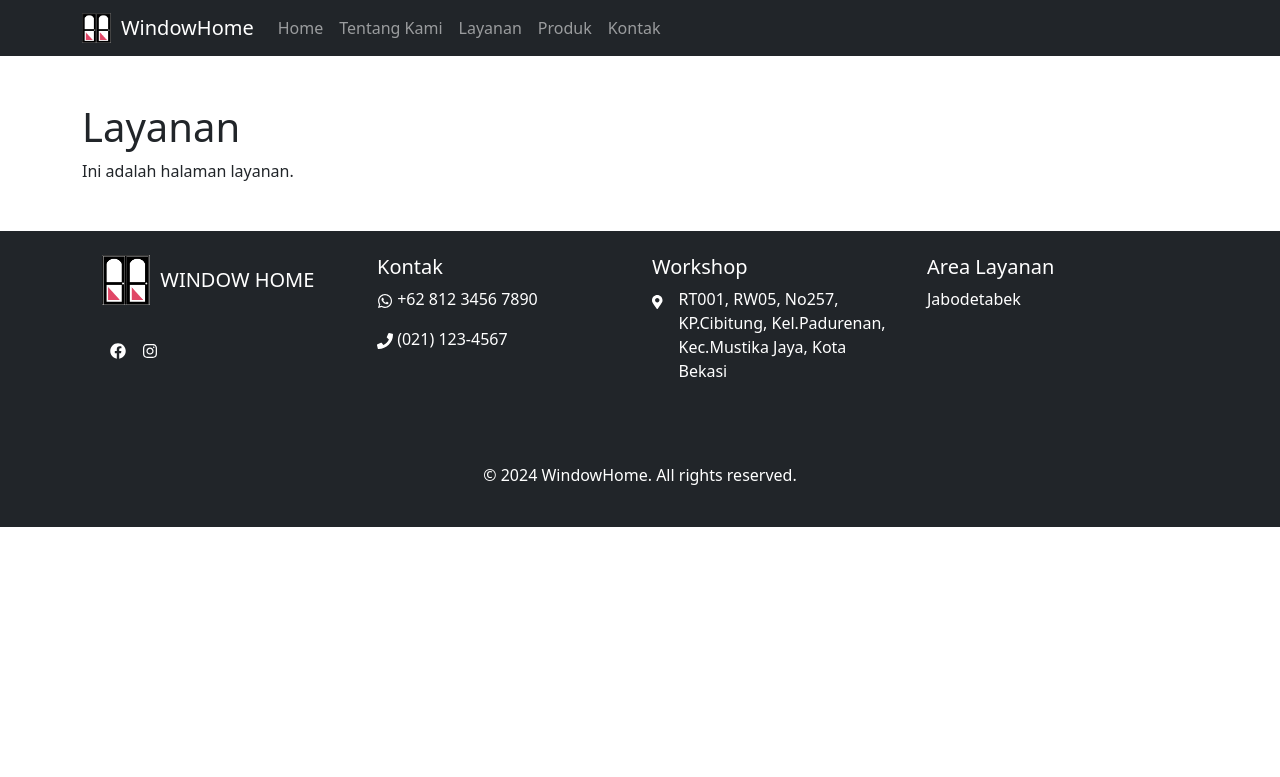
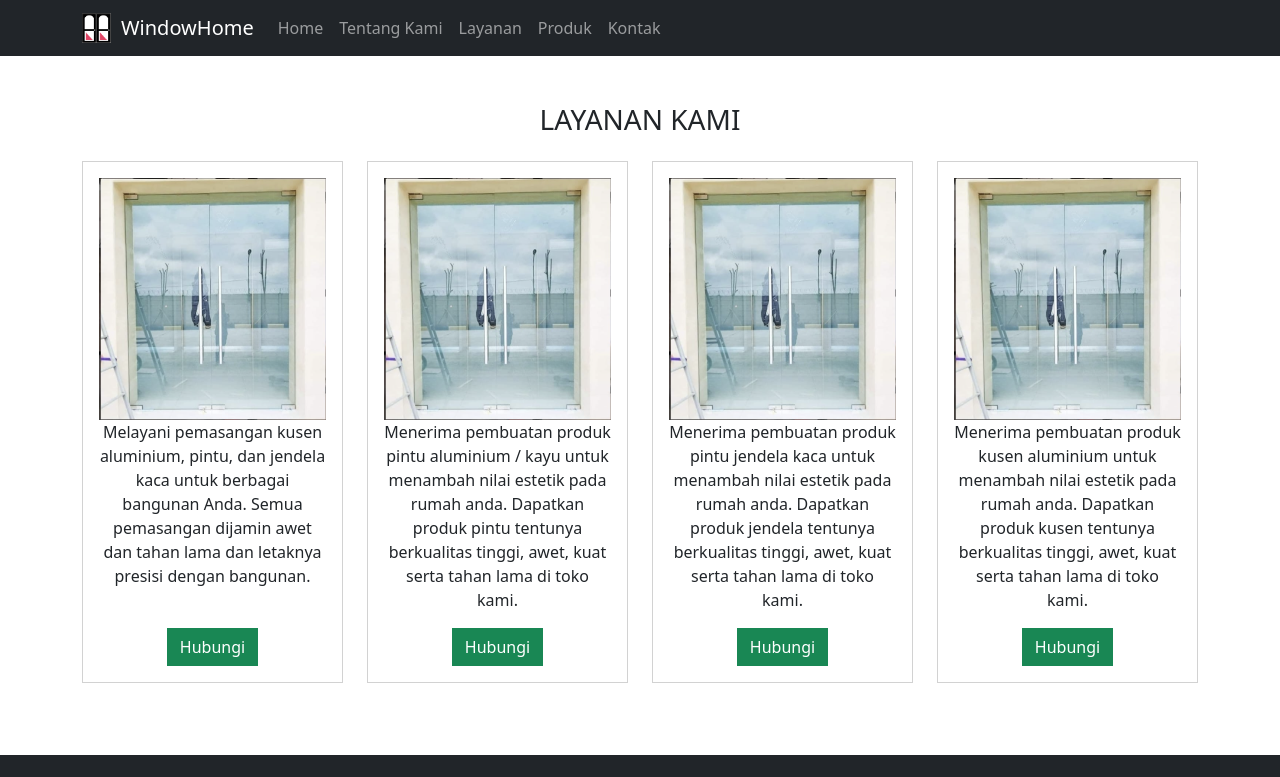
Before and after one commit to difhaels/vite-react-windowhome, a React (Vite) app: page /services in a window 1280 px wide. Shown: the top 777 px of the page. Built offline with nearby package versions, Linux system fonts and the light colour scheme.

Commit message:
layanan v1

```diff
--- a/src/components/MiniServices.jsx
+++ b/src/components/MiniServices.jsx
@@ -15,7 +15,7 @@ export default function MiniServices() {
                     <Card className="text-center rounded-0">
                         <Card.Body>
                             <Card.Img variant="top" className="rounded-0" src={card1} />
-                            <Button variant="success" className="mt-3 rounded-0" onClick={()=>{navigate('/services')}}>Pemasangan</Button>
+                            <Button variant="success" className="mt-3 rounded-0" onClick={()=>{navigate('/services')}}>{'Lihat Layanan>'}</Button>
                         </Card.Body>
                     </Card>
                 </Col>
@@ -23,7 +23,7 @@ export default function MiniServices() {
                     <Card className="text-center rounded-0">
                         <Card.Body>
                             <Card.Img variant="top" className="rounded-0" src={card1} />
-                            <Button variant="success" className="mt-3 rounded-0" onClick={()=>{navigate('/services')}}>Pemasangan</Button>
+                            <Button variant="success" className="mt-3 rounded-0" onClick={()=>{navigate('/services')}}>{'Lihat Layanan>'}</Button>
                         </Card.Body>
                     </Card>
                 </Col>
@@ -31,7 +31,7 @@ export default function MiniServices() {
                     <Card className="text-center rounded-0">
                         <Card.Body>
                             <Card.Img variant="top" className="rounded-0" src={card1} />
-                            <Button variant="success" className="mt-3 rounded-0" onClick={()=>{navigate('/services')}}>Pemasangan</Button>
+                            <Button variant="success" className="mt-3 rounded-0" onClick={()=>{navigate('/services')}}>{'Lihat Layanan>'}</Button>
                         </Card.Body>
                     </Card>
                 </Col>
@@ -39,7 +39,7 @@ export default function MiniServices() {
                     <Card className="text-center rounded-0">
                         <Card.Body>
                             <Card.Img variant="top" className="rounded-0" src={card1} />
-                            <Button variant="success" className="mt-3 rounded-0" onClick={()=>{navigate('/services')}}>Pemasangan</Button>
+                            <Button variant="success" className="mt-3 rounded-0" onClick={()=>{navigate('/services')}}>{'Lihat Layanan>'}</Button>
                         </Card.Body>
                     </Card>
                 </Col>
--- a/src/pages/Services.jsx
+++ b/src/pages/Services.jsx
@@ -1,12 +1,46 @@
-import React from 'react';
+import React from "react";
+import { Container, Row, Col, Card } from "react-bootstrap";
+import card1 from "../assets/products/pintuKaca1.png";
 
-function Services() {
-  return (
-      <div className="container my-5">
-        <h1>Layanan</h1>
-        <p>Ini adalah halaman layanan.</p>
-      </div>
-  );
+export default function Services() {
+    const cardContents = [
+        "Melayani pemasangan kusen aluminium, pintu, dan jendela kaca untuk berbagai bangunan Anda. Semua pemasangan dijamin awet dan tahan lama dan letaknya presisi dengan bangunan.",
+        "Menerima pembuatan produk pintu aluminium / kayu untuk menambah nilai estetik pada rumah anda. Dapatkan produk pintu tentunya berkualitas tinggi, awet, kuat serta tahan lama di toko kami.",
+        "Menerima pembuatan produk pintu jendela kaca untuk menambah nilai estetik pada rumah anda. Dapatkan produk jendela tentunya berkualitas tinggi, awet, kuat serta tahan lama di toko kami.",
+        "Menerima pembuatan produk kusen aluminium untuk menambah nilai estetik pada rumah anda. Dapatkan produk kusen tentunya berkualitas tinggi, awet, kuat serta tahan lama di toko kami."
+    ];
+
+    return (
+        <>
+            <Container className="my-5">
+                <h3 className="text-center produk-title mb-4">LAYANAN KAMI</h3>
+                <Row>
+                    {cardContents.map((content, index) => (
+                        <Col lg={3} xs={6} className="mb-4" key={index}>
+                            <Card className="text-center rounded-0 h-100">
+                                <Card.Body className="d-flex flex-column">
+                                    <Card.Img variant="top" className="rounded-0" src={card1} />
+                                    <p className="flex-grow-1">{content}</p>
+                                    <div className="d-flex justify-content-center mt-auto">
+                                        <a
+                                            href="https://github.com/difhaels"
+                                            className="btn btn-success rounded-0"
+                                            style={{
+                                                textDecoration: 'none',
+                                                color: 'white',
+                                                padding: '0.375rem 0.75rem',
+                                                display: 'inline-block'
+                                            }}
+                                        >
+                                            Hubungi
+                                        </a>
+                                    </div>
+                                </Card.Body>
+                            </Card>
+                        </Col>
+                    ))}
+                </Row>
+            </Container>
+        </>
+    );
 }
-
-export default Services;
```
